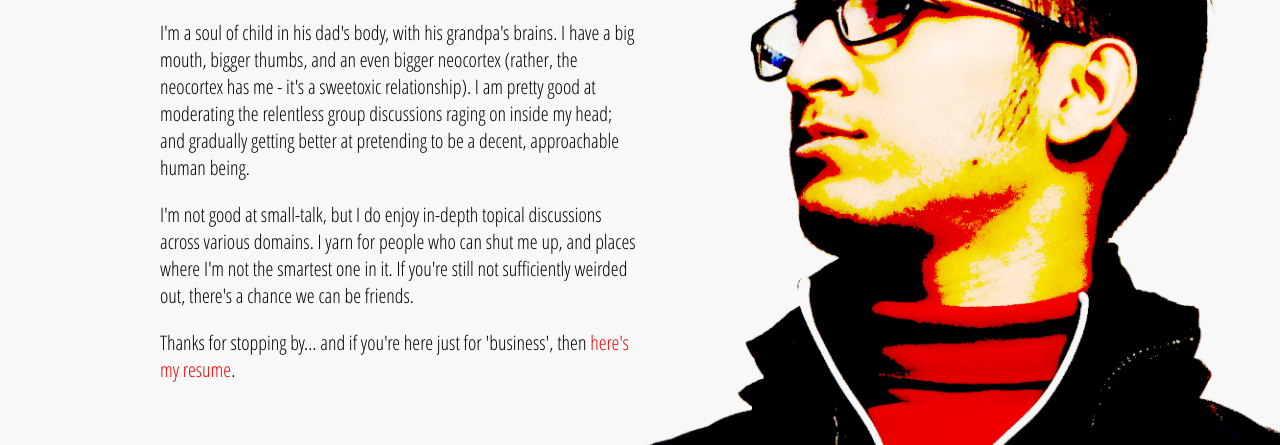
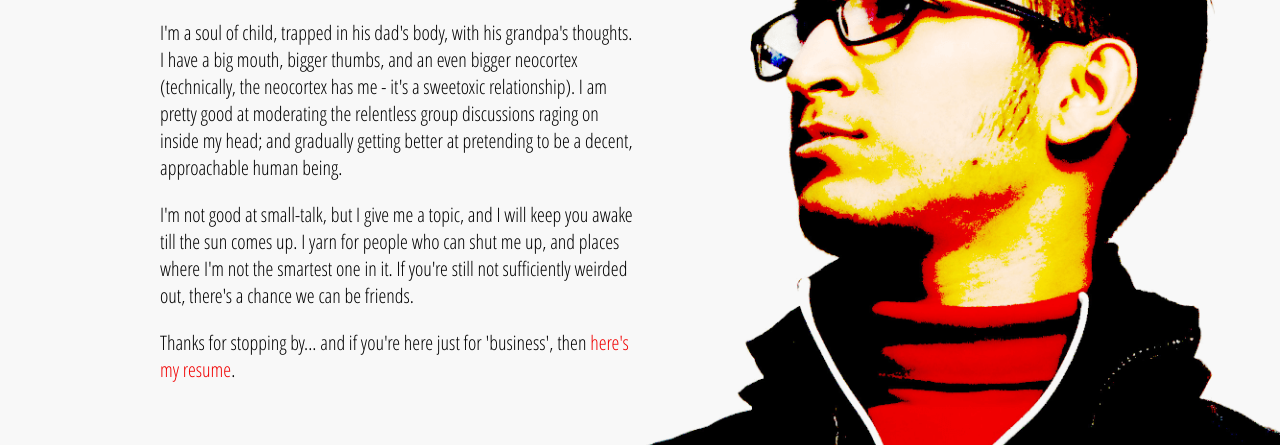
Before and after one commit to debloper/debs.io, a plain HTML site: page about/index.html in a window 1280 px wide. Shown: the part 253-698 px from the top of the page. Drawn offline with Linux system fonts and the light colour scheme; a web font is replaced by a local one.

Commit message:
Update about me

```diff
--- a/about/index.html
+++ b/about/index.html
@@ -18,8 +18,8 @@
 <body>
   <header>
     <h1>Hello there!</h1>
-    <p>I'm a soul of child in his dad's body, with his grandpa's brains. I have a big mouth, bigger thumbs, and an even bigger neocortex (rather, the neocortex has me - it's a sweetoxic relationship). I am pretty good at moderating the relentless group discussions raging on inside my head; and gradually getting better at pretending to be a decent, approachable human being.</p>
-    <p>I'm not good at small-talk, but I do enjoy in-depth topical discussions across various domains. I yarn for people who can shut me up, and places where I'm not the smartest one in it. If you're still not sufficiently weirded out, there's a chance we can be friends.</p>
+    <p>I'm a soul of child, trapped in his dad's body, with his grandpa's thoughts. I have a big mouth, bigger thumbs, and an even bigger neocortex (technically, the neocortex has me - it's a sweetoxic relationship). I am pretty good at moderating the relentless group discussions raging on inside my head; and gradually getting better at pretending to be a decent, approachable human being.</p>
+    <p>I'm not good at small-talk, but I give me a topic, and I will keep you awake till the sun comes up. I yarn for people who can shut me up, and places where I'm not the smartest one in it. If you're still not sufficiently weirded out, there's a chance we can be friends.</p>
     <p>Thanks for stopping by... and if you're here just for 'business', then <a href="https://cv.debs.io">here's my resume</a>.</p>
   </header>
 
```
